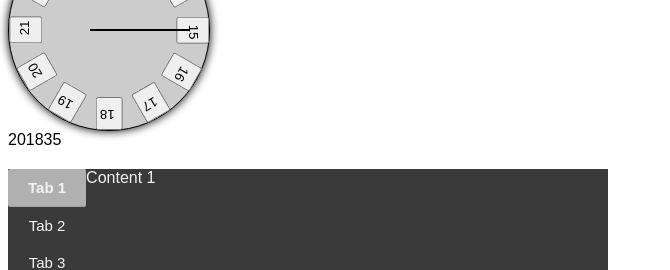
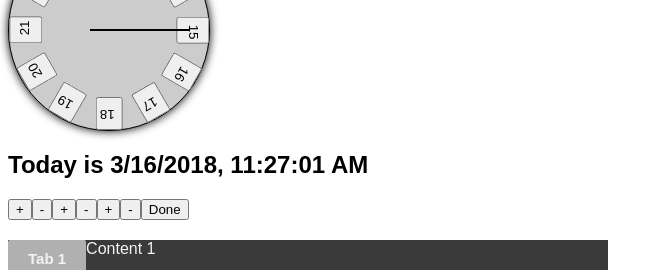
Before and after one commit to fanney83/WEPO_assignment5, a React app in the folder infinitymodules/: page / in a window 1280 px wide. Shown: the part 920-1190 px from the top of the page, without its empty margins (0-670 px from the left). Built offline with nearby package versions, Linux system fonts and the light colour scheme.

Commit message:
datepicker startad

```diff
--- a/infinitymodules/src/components/DatePicker/DatePicker.js
+++ b/infinitymodules/src/components/DatePicker/DatePicker.js
@@ -13,7 +13,8 @@ class DatePicker extends React.Component {
         super(props);
         this.state = {
             year: date.getFullYear(),
-            month: date.getMonth()
+            month: date.getMonth(),
+            day: date.getDay()
         }
     }
 
@@ -23,13 +24,36 @@ class DatePicker extends React.Component {
 
     render() {
         const getAllDays = this.getDays();
+        // https://www.w3schools.com/js/tryit.asp?filename=tryjs_date_weekday
 
+        var options = { weekday: 'long', year: 'numeric', month: 'long', day: 'numeric' };
+
+        var d = new Date();
+        const days = ["Sunday","Monday","Tuesday","Wednesday","Thursday","Friday","Saturday"];
+        const months = ["January", "February", "March", "April", "May", "June",
+            "July", "August", "September", "October", "November", "December"];
+
+        console.log("The current month is " + months[d.getMonth()]);
+        console.log('today is: ' + days[d.getDay()]);
+        console.log('todays date is: ' + d.toUTCString());
+        console.log('todays date is: ' + d.toDateString());
+        console.log(d.getDate());
+        // var d = new Date(99,5,24);
+        console.log(d.toDateString());
+
+        console.log(d.toLocaleString(this.props.locale));
 
         return (
             <div >
-                {this.state.year}
-                {this.state.month + 1}
-                {date.getDay()}
+                <h2>Today is {d.toLocaleString(this.props.locale)} </h2>
+                <button>+</button>
+                <button>-</button>
+                <button>+</button>
+                <button>-</button>
+                <button>+</button>
+                <button>-</button>
+
+                <button>Done</button>
             </div>
         );
 
```
